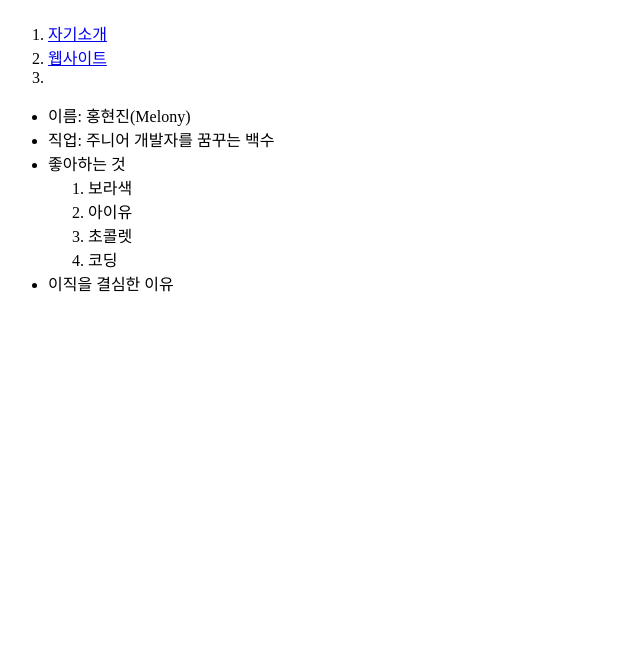
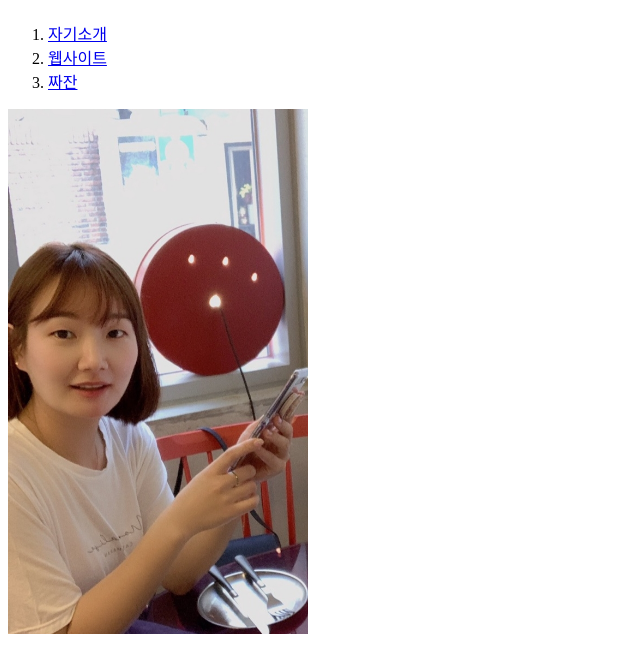
Before and after one commit to hjz1010/my-first-web-site, a plain HTML site: page index.html in a window 1280 px wide. Shown: the part 68-740 px from the top of the page, without its empty margins (0-640 px from the left). Drawn offline with Linux system fonts and the light colour scheme.

Commit message:
자기소개 만드는 중!

```diff
--- a/index.html
+++ b/index.html
@@ -9,20 +9,8 @@
   <ol>
     <li> <a href="1.html">자기소개</a></li>
     <li> <a href="2.html">웹사이트</a> </li>
-    <li> </li>
+    <li> <a href="index.html">짜잔</a> </li>
   </ol>
-
-  <ul>
-    <li>이름: 홍현진(Melony) </li>
-    <li>직업: 주니어 개발자를 꿈꾸는 백수</li>
-    <li>좋아하는 것</li>
-      <ol>
-        <li> 보라색</li>
-        <li> 아이유</li>
-        <li> 초콜렛</li>
-        <li> 코딩</li>
-      </ol>
-    <li>이직을 결심한 이유 </li>
-  </ul>
+  <img src="melony.jpeg" width="300px">
 </body>
 </html>
```
Also changed, not shown: 1.html (+1 -1 lines), 2.html (+3 -3 lines), melony.jpeg (added).
